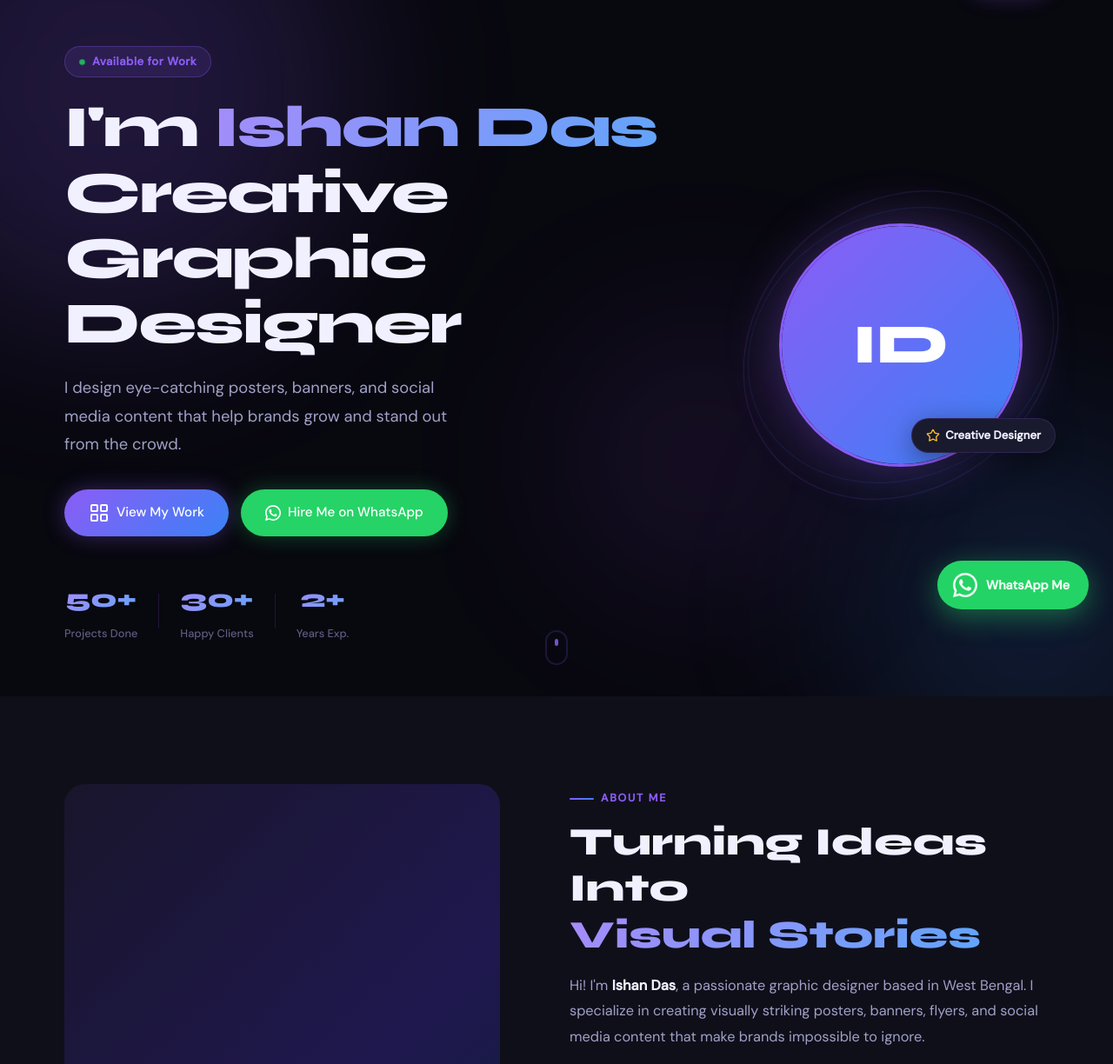
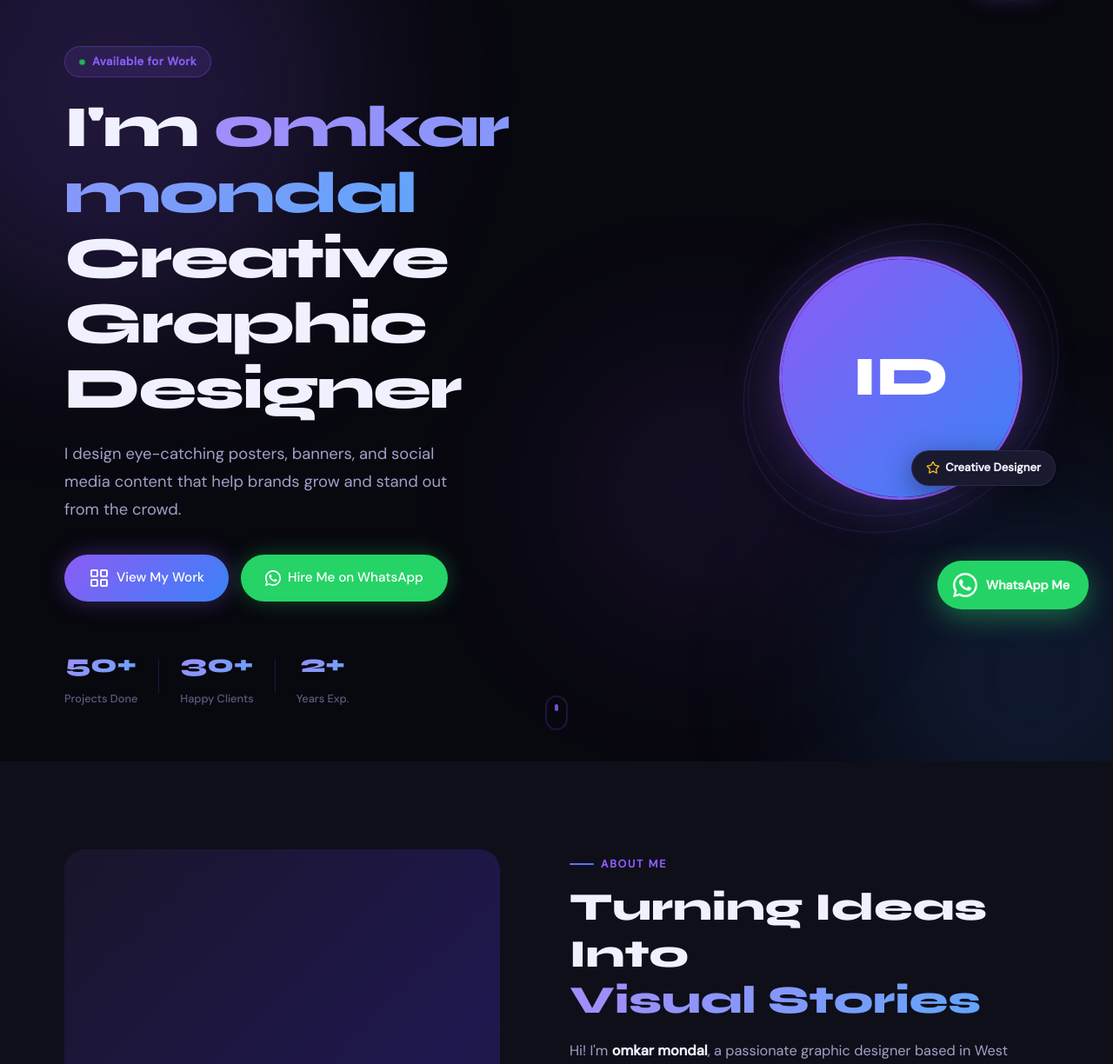
Before and after one commit to Barikfi/portfolio, a plain HTML site: page index.html in a window 1280 px wide. Shown: the part 67-1291 px from the top of the page at 87% size. Drawn offline with nearby package versions, Linux system fonts and the light colour scheme.

Commit message:
Update index.html

```diff
--- a/index.html
+++ b/index.html
@@ -59,7 +59,7 @@
   <nav class="navbar" id="navbar">
     <div class="nav-container">
 
-      <!-- Logo / Brand name — edit "Ishan Das" to change -->
+      <!-- Logo / Brand name — edit "omkar mondal" to change -->
       <a href="#home" class="nav-logo">
         <span class="logo-accent">I</span>shan Das
       </a>
@@ -109,7 +109,7 @@
 
         <!-- Main headline — edit text here -->
         <h1 class="hero-title animate-in" style="animation-delay:.25s">
-          I'm <span class="gradient-text">Ishan Das</span><br/>
+          I'm <span class="gradient-text">omkar mondal</span><br/>
           Creative Graphic<br/>Designer
         </h1>
 
@@ -174,7 +174,7 @@
           <!-- Image tag — swap src with real photo path -->
           <img
             src="images/profile.jpg"
-            alt="Ishan Das – Graphic Designer"
+            alt="omkar mondal – Graphic Designer"
             class="avatar-img"
             onerror="this.style.display='none';document.getElementById('avatarPlaceholder').style.display='flex';"
           />
@@ -217,7 +217,7 @@
             ================================================== -->
             <img
               src="images/about.jpg"
-              alt="Ishan Das working on design"
+              alt="omkar mondal working on design"
               class="about-img"
               onerror="this.style.display='none';"
             />
@@ -245,7 +245,7 @@
 
           <!-- Edit bio paragraph text here -->
           <p class="about-bio">
-            Hi! I'm <strong>Ishan Das</strong>, a passionate graphic designer
+            Hi! I'm <strong>omkar mondal</strong>, a passionate graphic designer
             based in West Bengal. I specialize in creating visually striking
             posters, banners, flyers, and social media content that make brands
             impossible to ignore.
@@ -846,7 +846,7 @@
       <!-- Bottom bar -->
       <div class="footer-bottom">
         <!-- Edit copyright year/name if needed -->
-        <p>&copy; 2025 Ishan Das. All rights reserved.</p>
+        <p>&copy; 2025 omkar mondal. All rights reserved.</p>
         <p>Made with <span style="color:var(--accent-pink)">♥</span> for great design.</p>
       </div>
 
```
